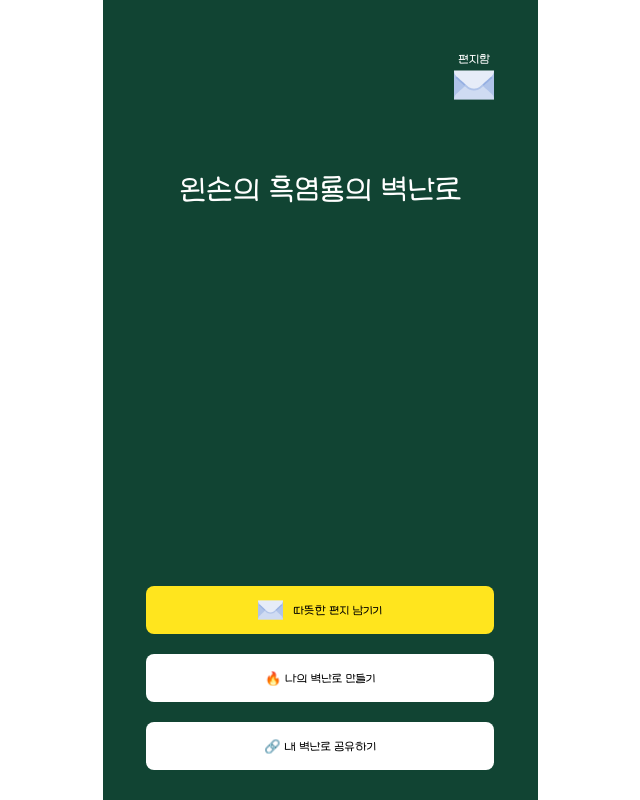
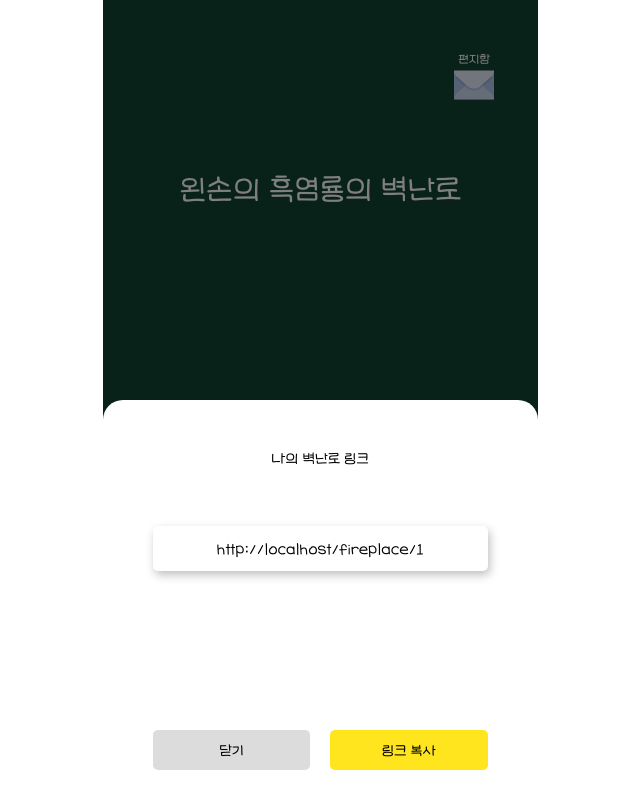
Before and after one commit to fullbloods/fireplace, a SvelteKit app: page /fireplace/1 in a window 1280 px wide. Both pictures are taken after a click on the button "🔗 내 벽난로 공유하기". Shown: the whole page, without its empty margins (320-960 px from the left). Built offline with nearby package versions, Linux system fonts and the light colour scheme.

Commit message:
링크 복사

```diff
--- /dev/null
+++ b/src/lib/components/LinkBottomSheet.svelte
@@ -0,0 +1,101 @@
+<script lang="ts">
+	import { showBottomSheet } from '$lib/store/modalStore';
+	let url: string = window.location.href;
+
+	const handleCloseBottomSheet = () => {
+		showBottomSheet.set(false);
+	};
+
+	const copyLink = () => {
+		navigator.clipboard.writeText(url);
+	};
+</script>
+
+<div class="bottomSheet">
+	<div class="bottomSheetContent">
+		<div class="bottomSheetText">나의 벽난로 링크</div>
+		<div class="linkBox">{url}</div>
+		<div class="sheetBtnContainer">
+			<button class="sheetCloseBtn" onclick={handleCloseBottomSheet}>닫기</button>
+			<button class="sheetSubmitBtn" onclick={copyLink}>링크 복사</button>
+		</div>
+	</div>
+</div>
+
+<style>
+	.bottomSheet {
+		position: fixed;
+		bottom: 0;
+		left: 0;
+		width: 100%;
+		height: 100%;
+		background: rgba(0, 0, 0, 0.5);
+		display: flex;
+		justify-content: center;
+		align-items: flex-end;
+	}
+	.bottomSheetContent {
+		width: 100%;
+		height: 400px;
+		background: white;
+		border-radius: 20px 20px 0 0;
+		padding: 30px 50px;
+		text-align: center;
+		display: flex;
+		flex-direction: column;
+		animation: slideUp 0.3s ease-out;
+	}
+
+	.bottomSheetText {
+		font-size: 16px;
+		margin: 20px 0 50px 0;
+	}
+
+	.linkBox {
+		appearance: none;
+		-webkit-appearance: none;
+		width: 100%;
+		height: 45px;
+		padding: 10px;
+		margin: 10px 0;
+		font-size: 16px;
+		border: none;
+		box-shadow: 2px 4px 10px 0 rgba(0, 0, 0, 0.25);
+		border-radius: 5px;
+		background-color: white;
+		color: black;
+		align-content: center;
+	}
+
+	.sheetBtnContainer {
+		display: flex;
+		margin-top: auto;
+		gap: 20px;
+	}
+
+	.sheetSubmitBtn,
+	.sheetCloseBtn {
+		flex: 1;
+		height: 40px;
+		font-size: 16px;
+		border: none;
+		border-radius: 5px;
+		cursor: pointer;
+		color: #000;
+		background-color: #dcdcdc;
+	}
+
+	.sheetSubmitBtn {
+		background: #ffe51e;
+		border: none;
+	}
+
+	@keyframes slideUp {
+		from {
+			transform: translateY(100%);
+		}
+		to {
+			transform: translateY(0);
+		}
+	}
+</style>
--- a/src/lib/components/BottomSheet.svelte
+++ b/src/lib/components/WritingBottomSheet.svelte
@@ -1,9 +1,5 @@
 <script lang="ts">
 	import { showBottomSheet } from '$lib/store/modalStore';
-
-	interface Props {
-		date: string;
-	}
 
 	let { formData } = $props();
 
@@ -17,7 +13,7 @@
 		<div class="bottomSheetText">벽난로 주인이 언제 편지를 읽었으면 좋겠어요?</div>
 		<input type="date" placeholder="날짜 입력" class="dateCustomInput" bind:value={formData.date} />
 		<div class="sheetBtnContainer">
-			<button class="sheetCloseBtn" onclick={handleCloseBottomSheet}>취소</button>
+			<button class="sheetCloseBtn" onclick={handleCloseBottomSheet}>닫기</button>
 			<button class="sheetSubmitBtn" type="submit">확인</button>
 		</div>
 	</div>
--- a/src/routes/fireplace/[id]/+page.svelte
+++ b/src/routes/fireplace/[id]/+page.svelte
@@ -1,6 +1,7 @@
 <script lang="ts">
 	import { goto } from '$app/navigation';
-
+	import { showBottomSheet } from '$lib/store/modalStore';
+	import BottomSheet from '$lib/components/LinkBottomSheet.svelte';
 	let src = '/images/letterImg.png';
 
 	const goToCreateFireplace = () => {
@@ -13,6 +14,10 @@
 
 	const goToLetterBox = () => {
 		goto('/fireplace/[id]/letterbox');
+	};
+
+	const handleOpenBottomSheet = () => {
+		showBottomSheet.set(true);
 	};
 </script>
 
@@ -29,8 +34,11 @@
 			<img {src} alt="편지" />따뜻한 편지 남기기
 		</button>
 		<button class="customBtn" onclick={goToCreateFireplace}>🔥 나의 벽난로 만들기</button>
-		<button class="customBtn">🔗 내 벽난로 공유하기</button>
+		<button class="customBtn" onclick={handleOpenBottomSheet}>🔗 내 벽난로 공유하기</button>
 	</div>
+	{#if $showBottomSheet}
+		<BottomSheet />
+	{/if}
 </div>
 
 <style>
```
Also changed, not shown: src/routes/fireplace/[id]/writing/+page.svelte (+1 -8 lines).
